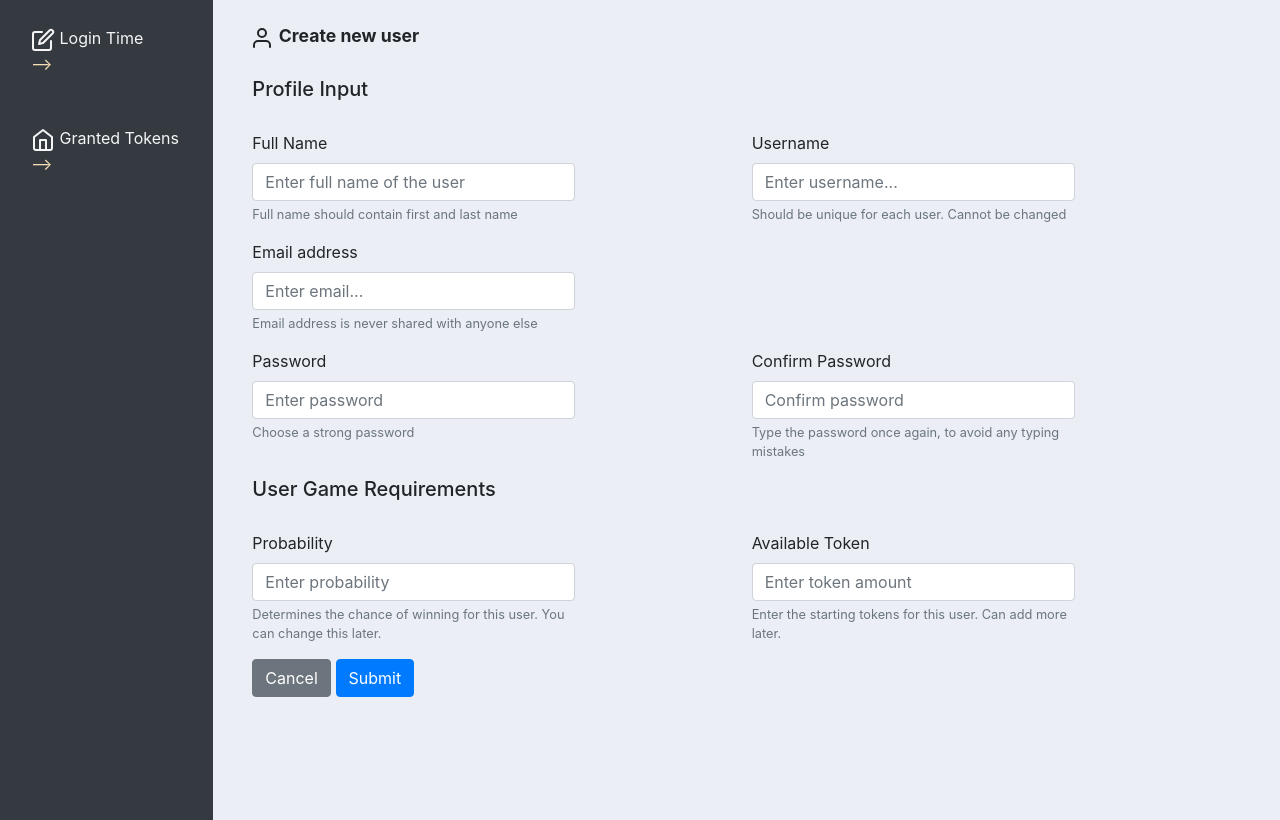
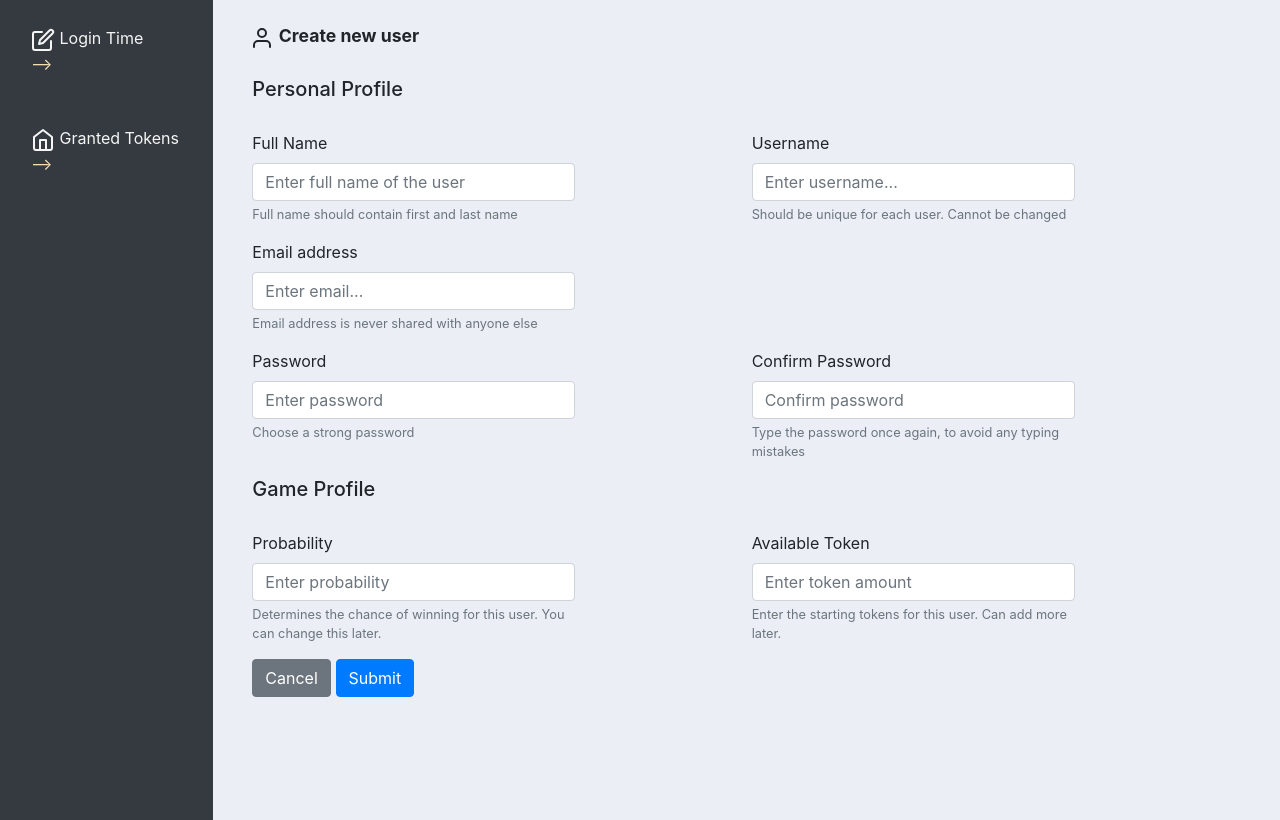
Before and after one commit to Sanket-Tantia/gameportal, a Django app: template accounts/templates/accounts/create_user.html in a window 1280 px wide. Shown: the part 74-894 px from the top of the page. Run offline with Django 3.2, Linux system fonts and the light colour scheme; the template is opened without the code that fills it, so the values that code supplies are empty; some libraries are stand-ins or nearby versions.

Commit message:
create_user dashboard UI min changes, allowed all hosts, requirements.txt new linting packages

```diff
--- a/accounts/templates/accounts/create_user.html
+++ b/accounts/templates/accounts/create_user.html
@@ -13,7 +13,7 @@
 			<div class="container-fluid">
 				<form method="POST" action="">
 					{% csrf_token %}
-					<h5 style="margin-bottom: 3%;">Profile Input</h5>
+					<h5 style="margin-bottom: 3%;">Personal Profile</h5>
 					<div class="form-row">
 						<div class="col-md-4">
 							<div class="form-group" >
@@ -57,7 +57,7 @@
 							</div>
 						</div>
 					</div>
-					<h5 style="margin-bottom: 3%;">User Game Requirements</h5>
+					<h5 style="margin-bottom: 3%;">Game Profile</h5>
 					<div class="form-row">
 						<div class="col-md-4">
 							<div class="form-group">
--- a/game_portal/settings.py
+++ b/game_portal/settings.py
@@ -25,7 +25,7 @@ SECRET_KEY = 'rp(#fmf*-pby%*rk8fb4rf5=oro_(06gk*#)nfpze75wa9&obo'
 # SECURITY WARNING: don't run with debug turned on in production!
 DEBUG = True
 
-ALLOWED_HOSTS = []
+ALLOWED_HOSTS = ['*']
 
 
 # Application definition
--- a/requirements.txt
+++ b/requirements.txt
@@ -1,6 +1,8 @@
 asgiref==3.2.5
+autopep8==1.5
 Django==3.0.4
 djangorestframework==3.11.0
 mysqlclient==1.4.6
+pycodestyle==2.5.0
 pytz==2019.3
 sqlparse==0.3.1
```
